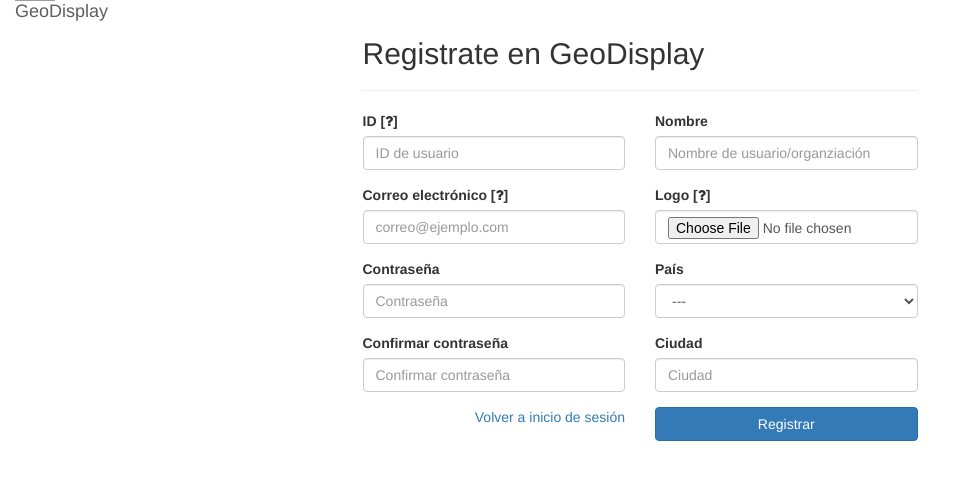
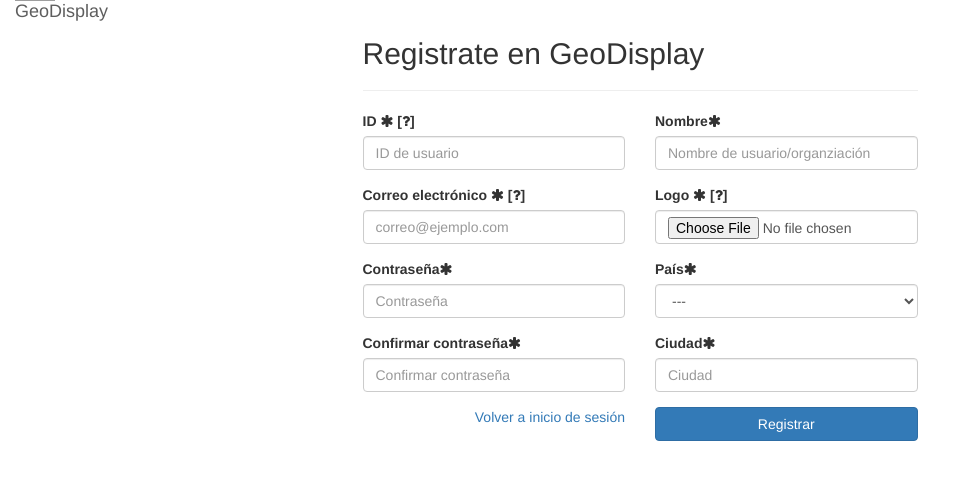
Before and after one commit to IllutioAR/GeoDisplay-MVC, a PHP site: page /register.php in a window 1280 px wide. Shown: the part 54-534 px from the top of the page, without its empty margins (0-966 px from the left). Run offline with PHP 8.4, Linux system fonts and the light colour scheme; some libraries are stand-ins or nearby versions; grey boxes are pictures that could not be loaded.

Commit message:
Marca de campos obligatorios en registro y login.

```diff
--- a/app/views/default/modules/login.php
+++ b/app/views/default/modules/login.php
@@ -49,11 +49,11 @@
 							<div>
                                 <form action="login.php" method="post" role="form">
                             		<div class="form-group">
-										<label for="email">Correo electrónico</label>
+										<label for="email">Correo electrónico <i class="fa fa-asterisk"></i></label>
 										<input name="email" type="email" class="form-control" id="email" placeholder="Escribe tu correo electrónico" required focus>
 									</div>
 									<div class="form-group">
-										<label for="password">Contraseña</label>
+										<label for="password">Contraseña <i class="fa fa-asterisk"></i></label>
 										<input name="password" type="password" class="form-control" id="password" placeholder="Escribe tu contraseña" required>
 									</div>
 									<div class="form-group">
--- a/app/views/default/modules/register.php
+++ b/app/views/default/modules/register.php
@@ -53,19 +53,25 @@
 	                                <form action="register.php" method="post" role="form" enctype="multipart/form-data">
 	                                	<div class="col-xs-6">
 	                                		<div class="form-group">
-												<label for="nick">ID [<i class="fa fa-question" data-toggle="tooltip" data-placement="top" title="Permite a los usuarios encontrar tu contenido"></i>]</label>
+												<label for="nick">
+													ID
+													<i class="fa fa-asterisk"></i>
+													[<i class="fa fa-question" data-toggle="tooltip" data-placement="top" title="Permite a los usuarios encontrar tu contenido"></i>]</label>
 												<input name="nick" type="text" class="form-control" id="nick" pattern="[a-zA-Z][a-zA-Z0-9_]{1,19}" title="El ID sólo debe tener letras o números." placeholder="ID de usuario" required focus>
 											</div>
 		                            		<div class="form-group">
-												<label for="email">Correo electrónico [<i class="fa fa-question" data-toggle="tooltip" data-placement="top" title="Con este correo electrónico podrás iniciar sesión"></i>]</label>
+												<label for="email">
+													Correo electrónico
+													<i class="fa fa-asterisk"></i>
+													[<i class="fa fa-question" data-toggle="tooltip" data-placement="top" title="Con este correo electrónico podrás iniciar sesión"></i>]</label>
 												<input name="email" type="email" class="form-control" id="email" placeholder="correo@ejemplo.com" required>
 											</div>
 											<div class="form-group">
-												<label for="password">Contraseña</label>
+												<label for="password">Contraseña<i class="fa fa-asterisk"></i></label>
 												<input name="password" type="password" class="form-control" id="password" pattern=".{8,}" title="Mínimo 8 caracteres." placeholder="Contraseña" required>
 											</div>
 											<div class="form-group">
-												<label for="password2">Confirmar contraseña</label>
+												<label for="password2">Confirmar contraseña<i class="fa fa-asterisk"></i></label>
 												<input name="password2" type="password" class="form-control" id="password2" pattern=".{8,}" title="Mínimo 8 caracteres." placeholder="Confirmar contraseña" required>
 											</div>
 											<div class="form-group parent-container" style="height:34px">
@@ -76,15 +82,17 @@
 										</div>
 										<div class="col-xs-6">
 											<div class="form-group">
-												<label for="name">Nombre</label>
+												<label for="name">Nombre<i class="fa fa-asterisk"></i></label>
 												<input name="name" type="text" class="form-control" id="name" placeholder="Nombre de usuario/organziación" required>
 											</div>
 											<div class="form-group">
-												<label for="logo">Logo [<i class="fa fa-question" data-toggle="tooltip" data-placement="top" title="Necesario para ser visible en la pantalla de inicio de la app movil"></i>]</label>
+												<label for="logo">Logo
+													<i class="fa fa-asterisk"></i>
+													[<i class="fa fa-question" data-toggle="tooltip" data-placement="top" title="Necesario para ser visible en la pantalla de inicio de la app movil"></i>]</label>
 												<input name="logo" type="file" class="form-control" id="logo">
 											</div>
 											<div class="form-group">
-												<label for="country">País</label>
+												<label for="country">País<i class="fa fa-asterisk"></i></label>
 												<select name="country" class="form-control" id="country" required>
 													<option value="">---</option>
 													<option value="Mexico">México</option>
@@ -94,7 +102,7 @@
 												</select>
 											</div>
 											<div class="form-group">
-												<label for="city">Ciudad</label>
+												<label for="city">Ciudad<i class="fa fa-asterisk"></i></label>
 												<input name="city" type="text" class="form-control" id="city" placeholder="Ciudad" required>
 											</div>
 											<div class="form-group">
```
